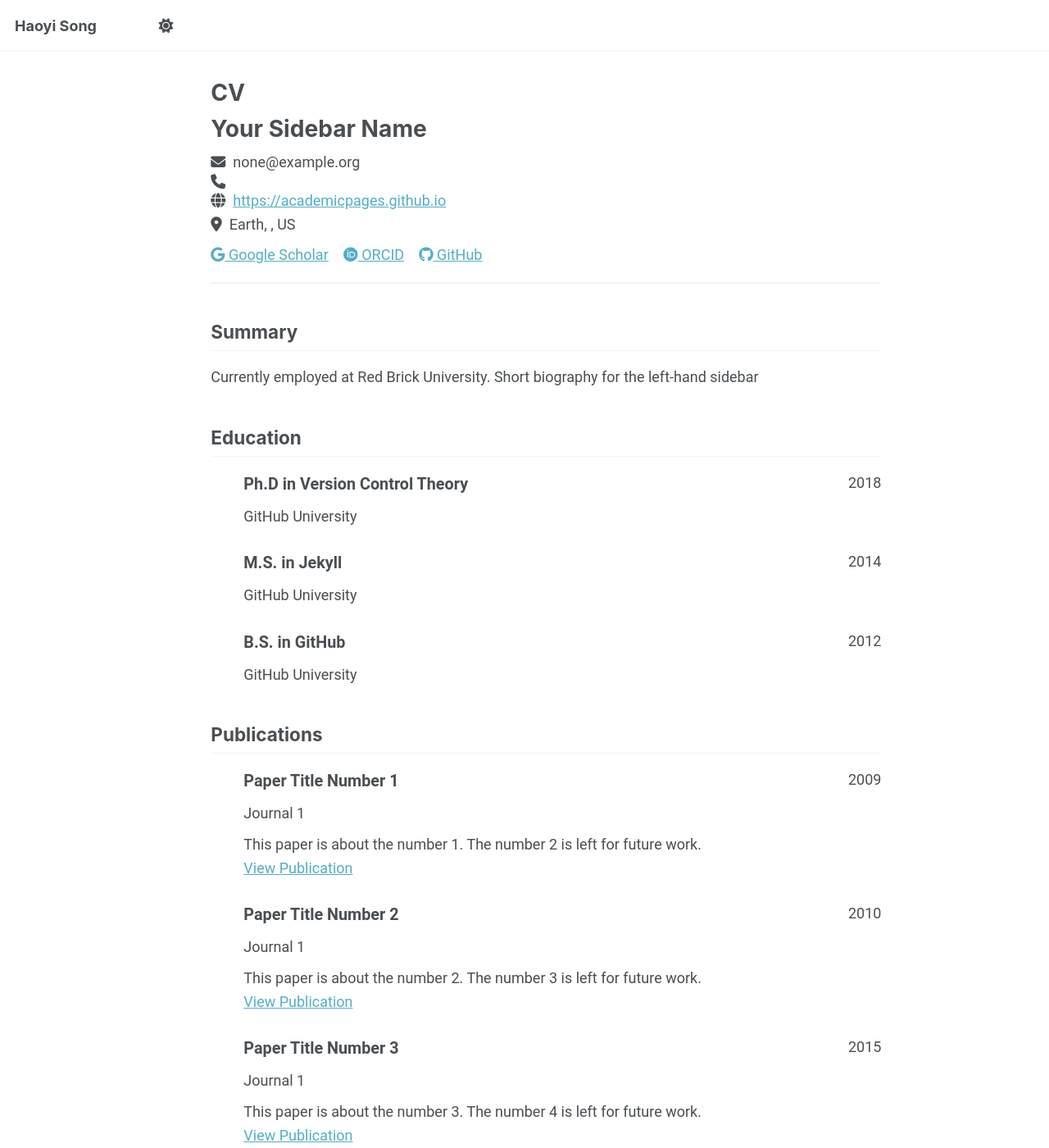
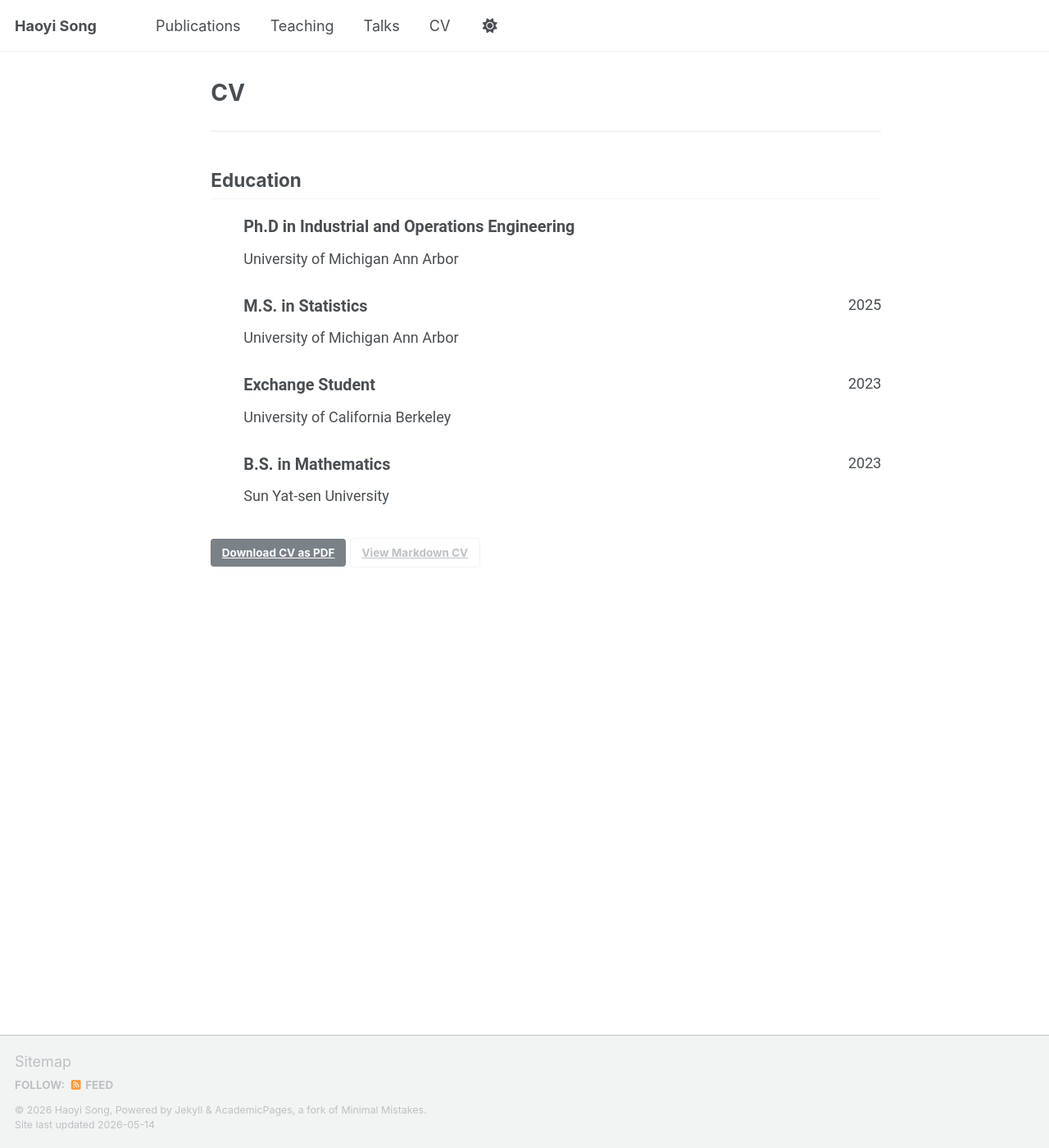
Before and after one commit to haoyisososo/haoyisong.github.io, a Jekyll site: the page built from _pages/cv-json.md, in a window 1280 px wide and 1400 px high. Shown: the whole window at 82% size. Built offline with Jekyll 4.4.1, drawn with Linux system fonts in a browser that asks for light colours; a script that is not in the unit is left out; some of the changed text lies outside the part shown.

Commit message:
update0514

```diff
--- a/_data/cv.json
+++ b/_data/cv.json
@@ -1,152 +1,57 @@
 {
-  "basics": {
-    "name": "Your Sidebar Name",
-    "email": "none@example.org",
-    "phone": "",
-    "website": "https://academicpages.github.io",
-    "summary": "Currently employed at Red Brick University. Short biography for the left-hand sidebar",
-    "location": {
-      "address": "",
-      "postalCode": "",
-      "city": "Earth",
-      "countryCode": "US",
-      "region": ""
-    },
-    "profiles": [
-      {
-        "network": "Google Scholar",
-        "username": "",
-        "url": "https://scholar.google.com/citations?user=PS_CX0AAAAAJ"
-      },
-      {
-        "network": "ORCID",
-        "username": "",
-        "url": "http://orcid.org/yourorcidurl"
-      },
-      {
-        "network": "GitHub",
-        "username": "academicpages",
-        "url": "https://github.com/academicpages"
-      }
-    ]
-  },
-  "work": [],
   "education": [
     {
-      "institution": "GitHub University",
-      "area": "Ph.D in Version Control Theory",
+      "institution": "University of Michigan Ann Arbor",
+      "area": "Ph.D in Industrial and Operations Engineering",
       "studyType": "",
-      "startDate": "",
-      "endDate": "2018",
+      "startDate": "2025",
+      "endDate": "",
       "gpa": null,
       "courses": []
     },
     {
-      "institution": "GitHub University",
-      "area": "M.S. in Jekyll",
+      "institution": "University of Michigan Ann Arbor",
+      "area": "M.S. in Statistics",
       "studyType": "",
       "startDate": "",
-      "endDate": "2014",
+      "endDate": "2025",
       "gpa": null,
       "courses": []
     },
     {
-      "institution": "GitHub University",
-      "area": "B.S. in GitHub",
+      "institution": "University of California Berkeley",
+      "area": "Exchange Student",
+      "studyType": "",
+      "startDate": "2022",
+      "endDate": "2023",
+      "gpa": null,
+      "courses": []
+    },
+    {
+      "institution": "Sun Yat-sen University",
+      "area": "B.S. in Mathematics",
       "studyType": "",
       "startDate": "",
-      "endDate": "2012",
+      "endDate": "2023",
       "gpa": null,
       "courses": []
     }
   ],
-  "skills": [],
-  "languages": [],
-  "interests": [],
-  "references": [],
-  "publications": [
+  "awards": [
     {
-      "name": "Paper Title Number 1",
-      "publisher": "Journal 1",
-      "releaseDate": "2009-10-01",
-      "website": "http://academicpages.github.io/files/paper1.pdf",
-      "summary": "This paper is about the number 1. The number 2 is left for future work."
-    },
-    {
-      "name": "Paper Title Number 2",
-      "publisher": "Journal 1",
-      "releaseDate": "2010-10-01",
-      "website": "http://academicpages.github.io/files/paper2.pdf",
-      "summary": "This paper is about the number 2. The number 3 is left for future work."
-    },
-    {
-      "name": "Paper Title Number 3",
-      "publisher": "Journal 1",
-      "releaseDate": "2015-10-01",
-      "website": "http://academicpages.github.io/files/paper3.pdf",
-      "summary": "This paper is about the number 3. The number 4 is left for future work."
-    },
-    {
-      "name": "Paper Title Number 4",
-      "publisher": "GitHub Journal of Bugs",
-      "releaseDate": "2024-02-17",
-      "website": "http://academicpages.github.io/files/paper3.pdf",
-      "summary": "This paper is about fixing template issue #693."
+      "title": "INFORMS Data Mining Best Student Paper Runner Up",
+      "date": "2025",
+      "awarder": "INFORMS",
+      "summary": ""
     }
   ],
-  "presentations": [
+  "service": [
     {
-      "name": "Talk 1 on Relevant Topic in Your Field",
-      "event": "UC San Francisco, Department of Testing",
-      "date": "2012-03-01",
-      "location": "San Francisco, CA, USA",
-      "description": ""
-    },
-    {
-      "name": "Tutorial 1 on Relevant Topic in Your Field",
-      "event": "UC-Berkeley Institute for Testing Science",
-      "date": "2013-03-01",
-      "location": "Berkeley, CA, USA",
-      "description": ""
-    },
-    {
-      "name": "Talk 2 on Relevant Topic in Your Field",
-      "event": "London School of Testing",
-      "date": "2014-02-01",
-      "location": "London, UK",
-      "description": ""
-    },
-    {
-      "name": "Conference Proceeding talk 3 on Relevant Topic in Your Field",
-      "event": "Testing Institute of America 2014 Annual Conference",
-      "date": "2014-03-01",
-      "location": "Los Angeles, CA, USA",
-      "description": ""
-    }
-  ],
-  "teaching": [
-    {
-      "course": "Teaching experience 1",
-      "institution": "University 1, Department",
-      "date": "2014-01-01",
-      "role": "Undergraduate course",
-      "description": ""
-    },
-    {
-      "course": "Teaching experience 2",
-      "institution": "University 1, Department",
-      "date": "2015-01-01",
-      "role": "Workshop",
-      "description": ""
-    }
-  ],
-  "portfolio": [
-    {
-      "name": "Portfolio item number 1",
-      "category": "portfolio",
-      "date": "",
-      "url": "",
-      "description": "Short description of portfolio item number 1<br/><img src='/images/500x300.png'>"
+      "organization": "Institute of Industrial and Systems Engineers (IISE) Transactions",
+      "role": "Reviewer",
+      "startDate": "",
+      "endDate": "",
+      "summary": ""
     }
   ]
 }
```
Also changed, not shown: _data/navigation.yml (+13 -10 lines), _pages/about.md (+14 -6 lines), _publications/2009-10-01-paper-title-number-1.md (deleted, +0 -14 lines), _publications/2010-10-01-paper-title-number-2.md (deleted, +0 -14 lines), _publications/2015-10-01-paper-title-number-3.md (deleted, +0 -14 lines), _publications/2024-02-17-paper-title-number-4.md (deleted, +0 -13 lines), _publications/2025-06-08-paper-title-number-5.md (deleted, +0 -13 lines), _publications/2025-inv-entropy.md (added, +21 -0 lines), _talks/2012-03-01-talk-1.md (deleted, +0 -11 lines), _talks/2013-03-01-tutorial-1.md (deleted, +0 -13 lines), _talks/2014-02-01-talk-2.md (deleted, +0 -13 lines), _talks/2014-03-01-talk-3.md (deleted, +0 -11 lines), _talks/2025-10-26-informs.md (added, +11 -0 lines), _teaching/2014-spring-teaching-1.md (deleted, +0 -20 lines), 3 more files, 2 other files.
